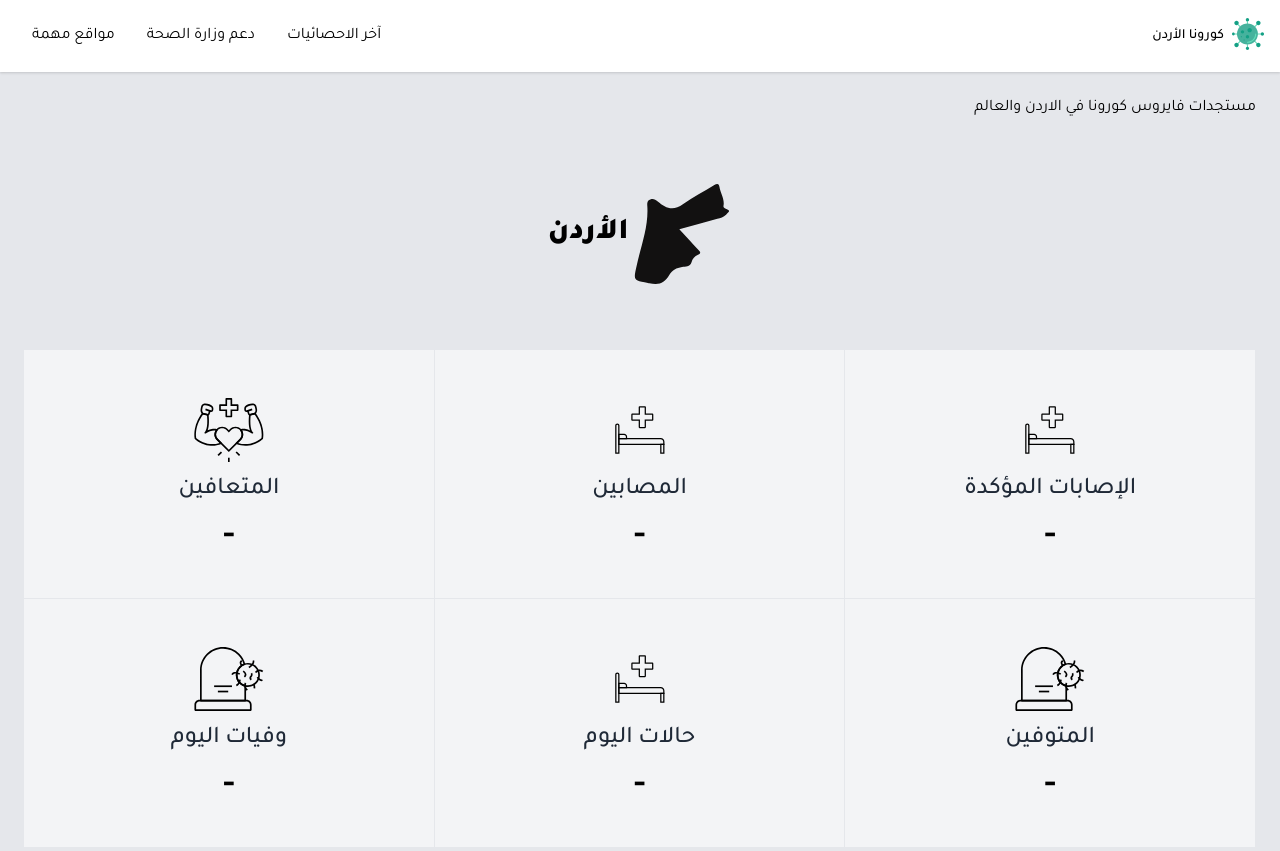
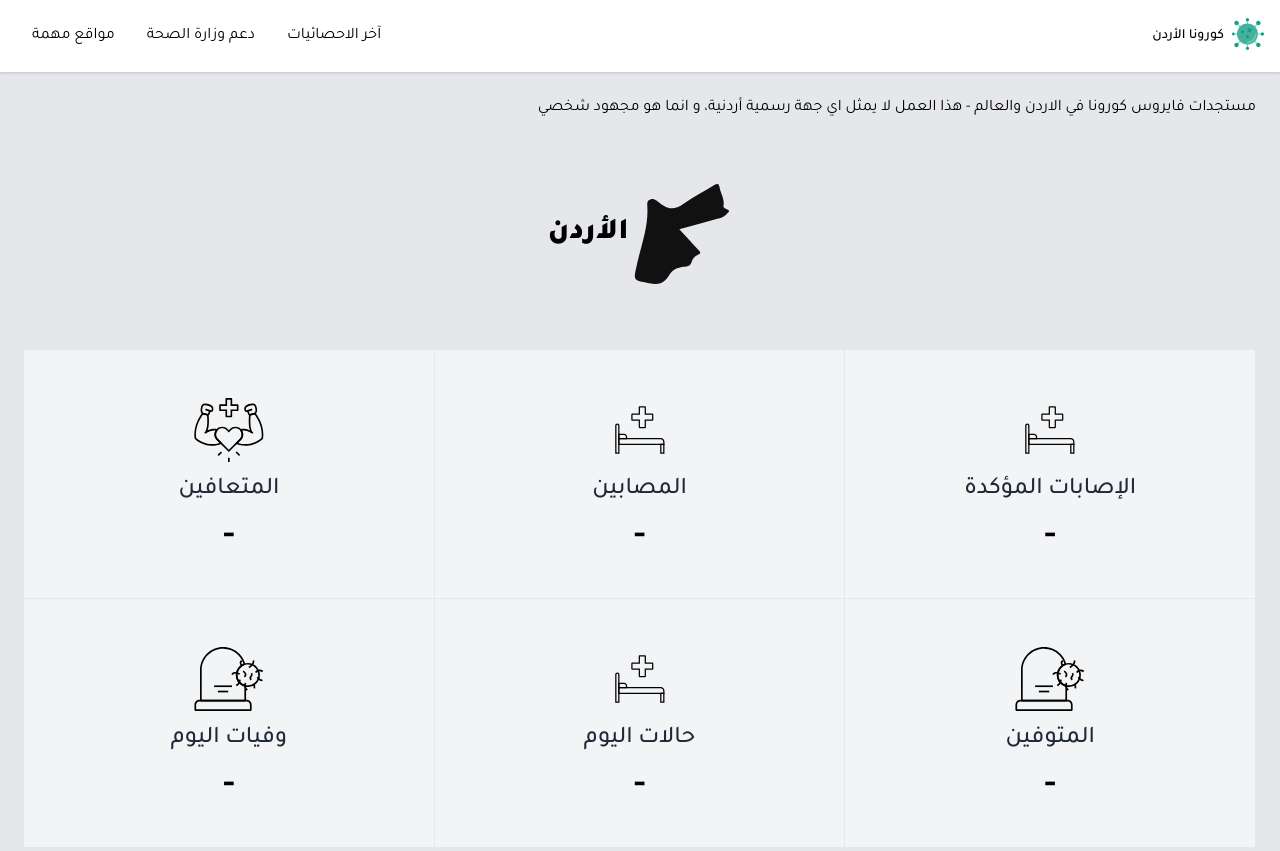
Before and after one commit to Mobeidat/covid-jo, a plain HTML site: page index.html in a window 1280 px wide. Shown: the top 851 px of the page. Drawn offline with nearby package versions, Linux system fonts and the light colour scheme; no server answers.

Commit message:
Add formal message

```diff
--- a/index.html
+++ b/index.html
@@ -55,7 +55,7 @@
 	</header>
   <div class="container mx-auto p-6">
 				<div class="text-right">
-					<h1>	مستجدات فايروس كورونا في الاردن والعالم</h1>
+					<h1>	مستجدات فايروس كورونا في الاردن والعالم - هذا العمل لا يمثل اي جهة رسمية أردنية، و انما هو مجهود شخصي</h1>
 				<div>
 		<div class="text-center my-16" id="sss">
 			<span>
```
